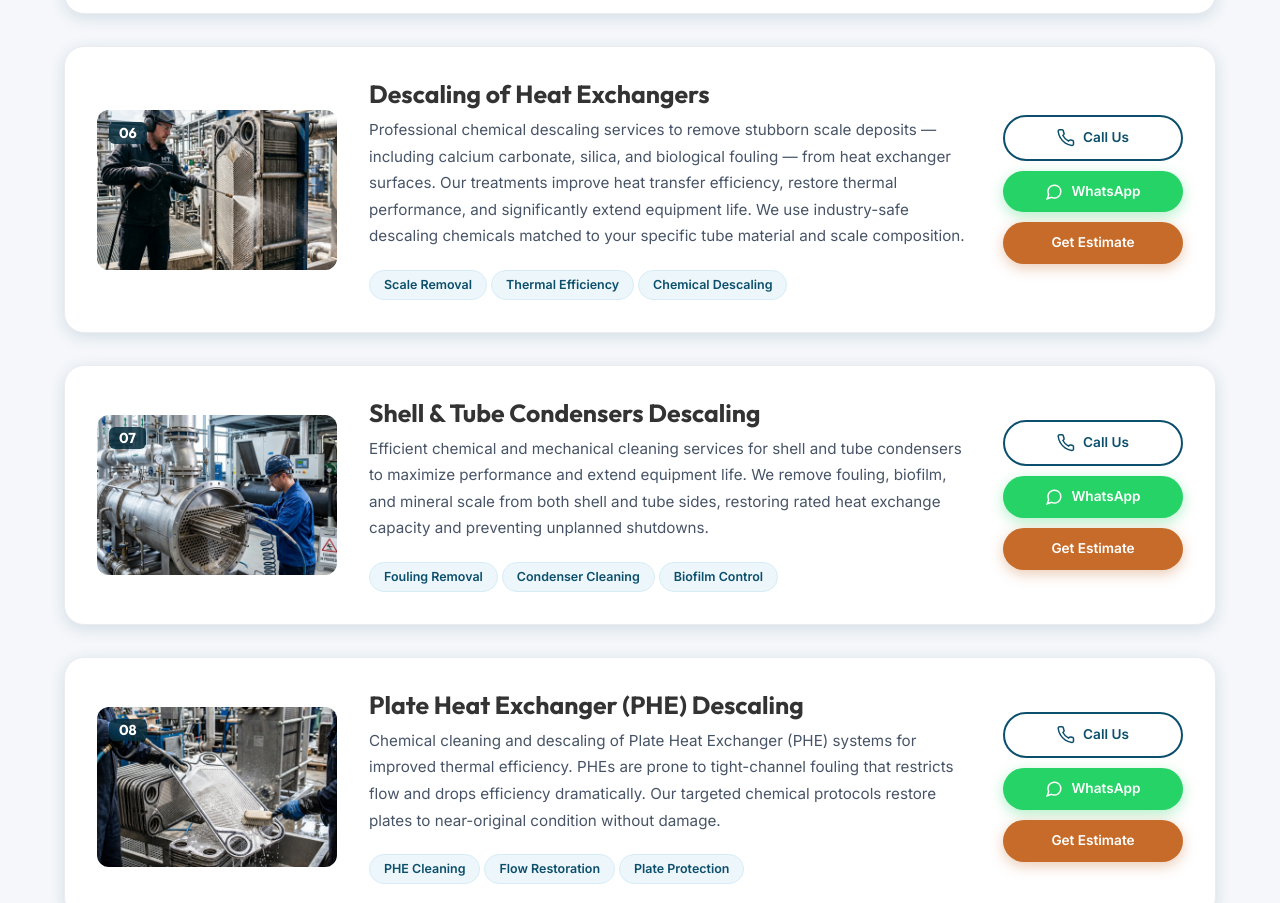
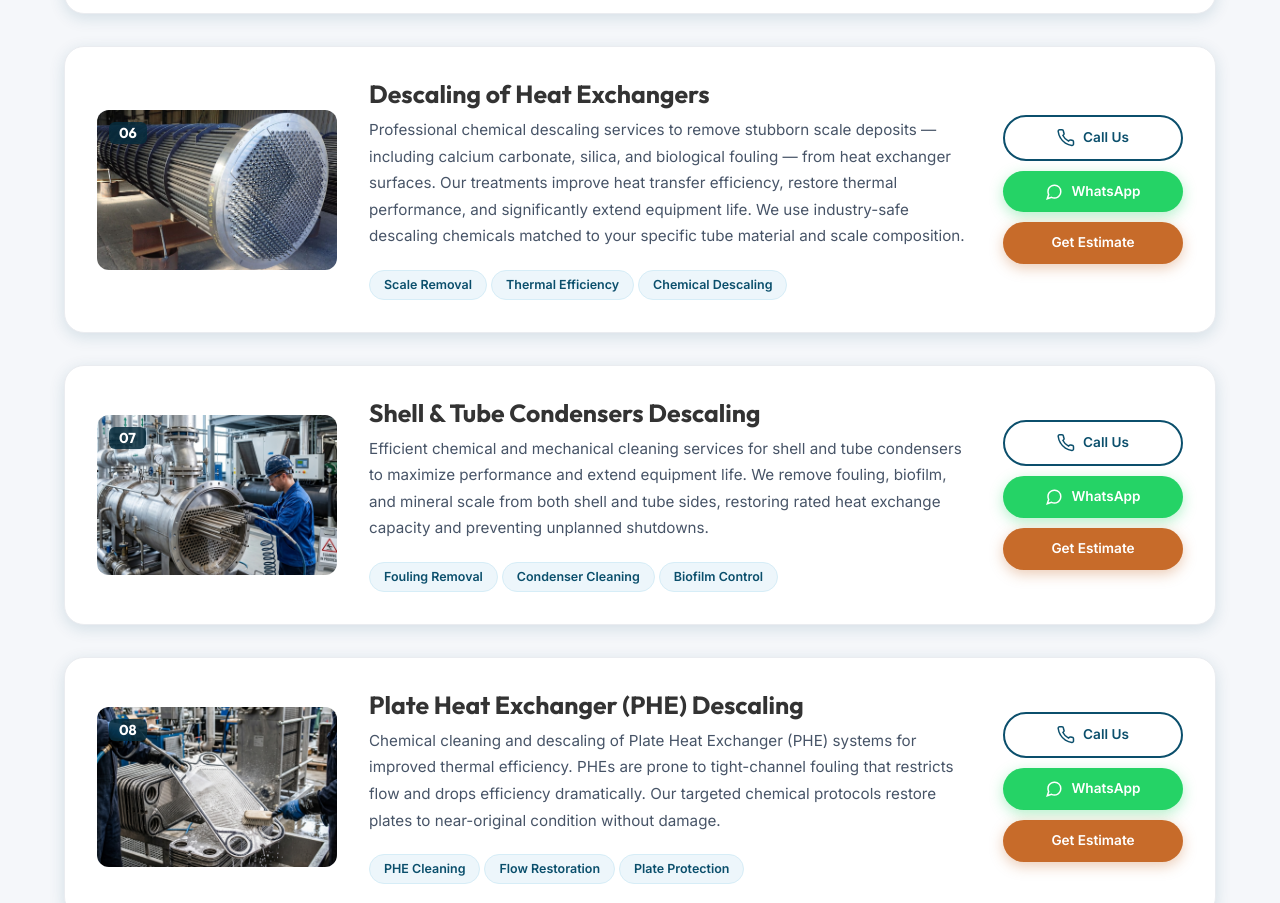
Before and after one commit to Saraththecoder/chemicals, a React (Vite) app: page /services in a window 1280 px wide. Shown: the part 2747-3650 px from the top of the page. Built offline with nearby package versions, Linux system fonts and the light colour scheme.

Commit message:
commit 1

```diff
--- a/src/pages/Home.jsx
+++ b/src/pages/Home.jsx
@@ -7,7 +7,7 @@ const services = [
   { icon: <svg xmlns="http://www.w3.org/2000/svg" viewBox="0 0 24 24" fill="none" stroke="currentColor" strokeWidth="1.8"><path d="M12 22a7 7 0 0 0 7-7c0-4.3-7-11-7-11S5 10.7 5 15a7 7 0 0 0 7 7z"/></svg>, title: 'RO Chemicals', img: '/services/ro.png', desc: 'Specialized reverse osmosis antiscalants, membrane cleaners, and biocides to extend membrane life.' },
   { icon: <svg xmlns="http://www.w3.org/2000/svg" viewBox="0 0 24 24" fill="none" stroke="currentColor" strokeWidth="1.8"><path d="M12 2v20M2 12h20"/><circle cx="12" cy="12" r="4"/></svg>, title: 'Chiller Water Treatment', img: '/services/chiller.png', desc: 'Customized treatment solutions to improve chiller performance and reduce maintenance costs.' },
   { icon: <svg xmlns="http://www.w3.org/2000/svg" viewBox="0 0 24 24" fill="none" stroke="currentColor" strokeWidth="1.8"><path d="M3 15a4 4 0 0 0 4 4h9a5 5 0 0 0 1.8-9.65A6 6 0 0 0 6.4 7.8 4 4 0 0 0 3 15z"/></svg>, title: 'Evaporative Condenser Chemicals & Descaling', img: '/services/evaporative.png', desc: 'Chemical treatment and maintenance solutions based on coil material and water quality.' },
-  { icon: <svg xmlns="http://www.w3.org/2000/svg" viewBox="0 0 24 24" fill="none" stroke="currentColor" strokeWidth="1.8"><rect x="2" y="7" width="20" height="10" rx="2"/><line x1="7" y1="7" x2="7" y2="17"/><line x1="12" y1="7" x2="12" y2="17"/><line x1="17" y1="7" x2="17" y2="17"/></svg>, title: 'Heat Exchanger Descaling', img: '/heat.png', desc: 'Professional chemical descaling to remove scale deposits and improve heat transfer efficiency.' },
+  { icon: <svg xmlns="http://www.w3.org/2000/svg" viewBox="0 0 24 24" fill="none" stroke="currentColor" strokeWidth="1.8"><rect x="2" y="7" width="20" height="10" rx="2"/><line x1="7" y1="7" x2="7" y2="17"/><line x1="12" y1="7" x2="12" y2="17"/><line x1="17" y1="7" x2="17" y2="17"/></svg>, title: 'Heat Exchanger Descaling', img: '/services/heat-exchanger.png', desc: 'Professional chemical descaling to remove scale deposits and improve heat transfer efficiency.' },
   { icon: <svg xmlns="http://www.w3.org/2000/svg" viewBox="0 0 24 24" fill="none" stroke="currentColor" strokeWidth="1.8"><circle cx="12" cy="12" r="9"/><path d="M12 8v4l2 2"/></svg>, title: 'Shell & Tube Condensers Descaling', img: '/services/shell-tube.png', desc: 'Efficient cleaning and maintenance to maximize condenser performance and equipment life.' },
   { icon: <svg xmlns="http://www.w3.org/2000/svg" viewBox="0 0 24 24" fill="none" stroke="currentColor" strokeWidth="1.8"><path d="M2 20h20M4 20V10l8-6 8 6v10"/><rect x="9" y="14" width="6" height="6"/></svg>, title: 'PHE Descaling', img: '/services/phe.png', desc: 'Chemical cleaning and descaling of Plate Heat Exchanger systems for improved thermal efficiency.' },
   { icon: <svg xmlns="http://www.w3.org/2000/svg" viewBox="0 0 24 24" fill="none" stroke="currentColor" strokeWidth="1.8"><ellipse cx="12" cy="12" rx="10" ry="6"/><line x1="2" y1="12" x2="22" y2="12"/><path d="M12 6v12"/></svg>, title: 'Surface Condenser Services', img: '/services/surface-condenser.png', desc: 'Removal of scaling, fouling, and deposits to restore operational efficiency.' },
--- a/src/pages/Services.jsx
+++ b/src/pages/Services.jsx
@@ -40,7 +40,7 @@ const services = [
   {
     num: '06', id: 'service-heat-exchanger',
     title: 'Descaling of Heat Exchangers',
-    img: '/heat.png',
+    img: '/services/heat-exchanger.png',
     desc: 'Professional chemical descaling services to remove stubborn scale deposits — including calcium carbonate, silica, and biological fouling — from heat exchanger surfaces. Our treatments improve heat transfer efficiency, restore thermal performance, and significantly extend equipment life. We use industry-safe descaling chemicals matched to your specific tube material and scale composition.',
     tags: ['Scale Removal', 'Thermal Efficiency', 'Chemical Descaling'],
   },
```
